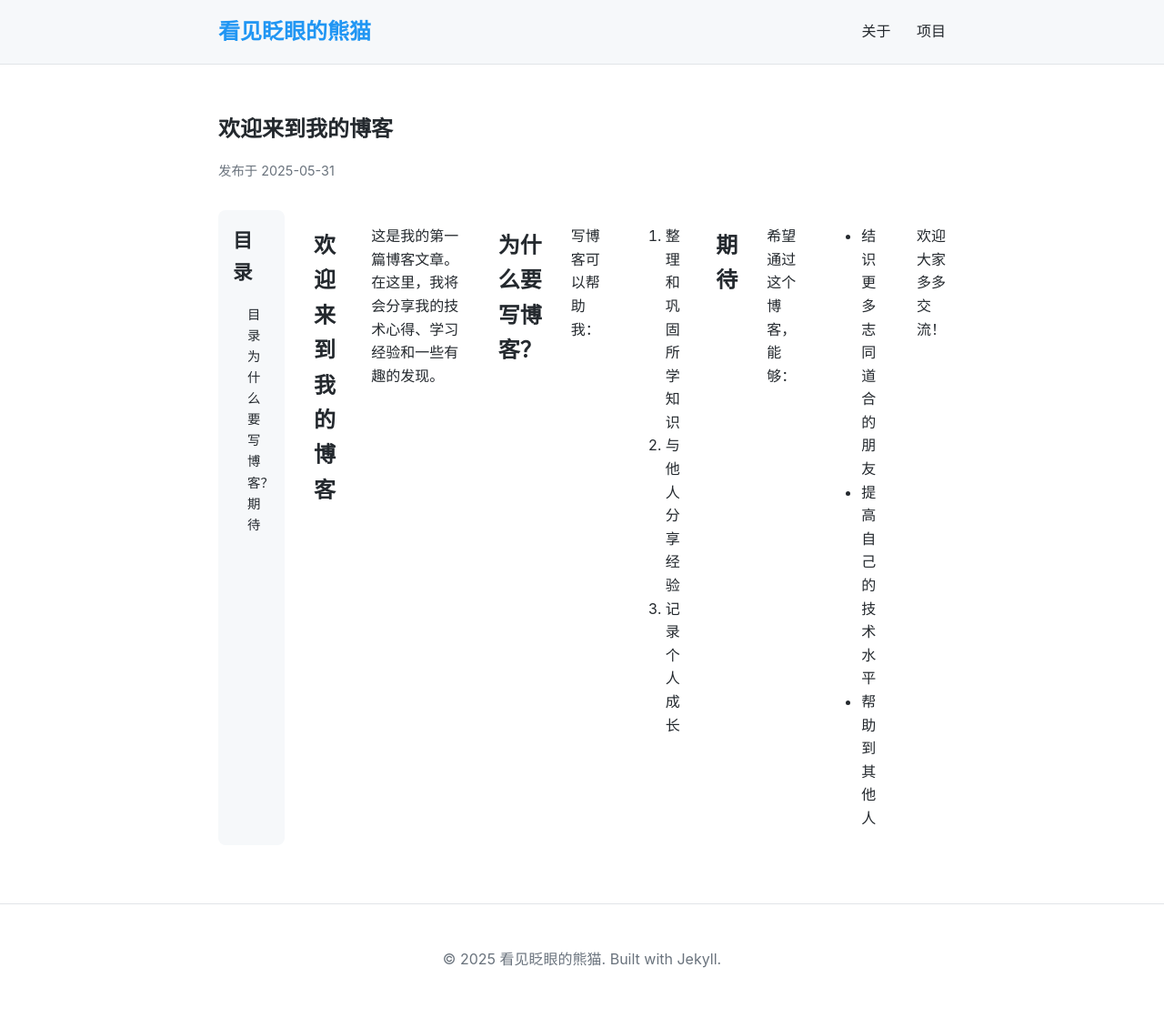
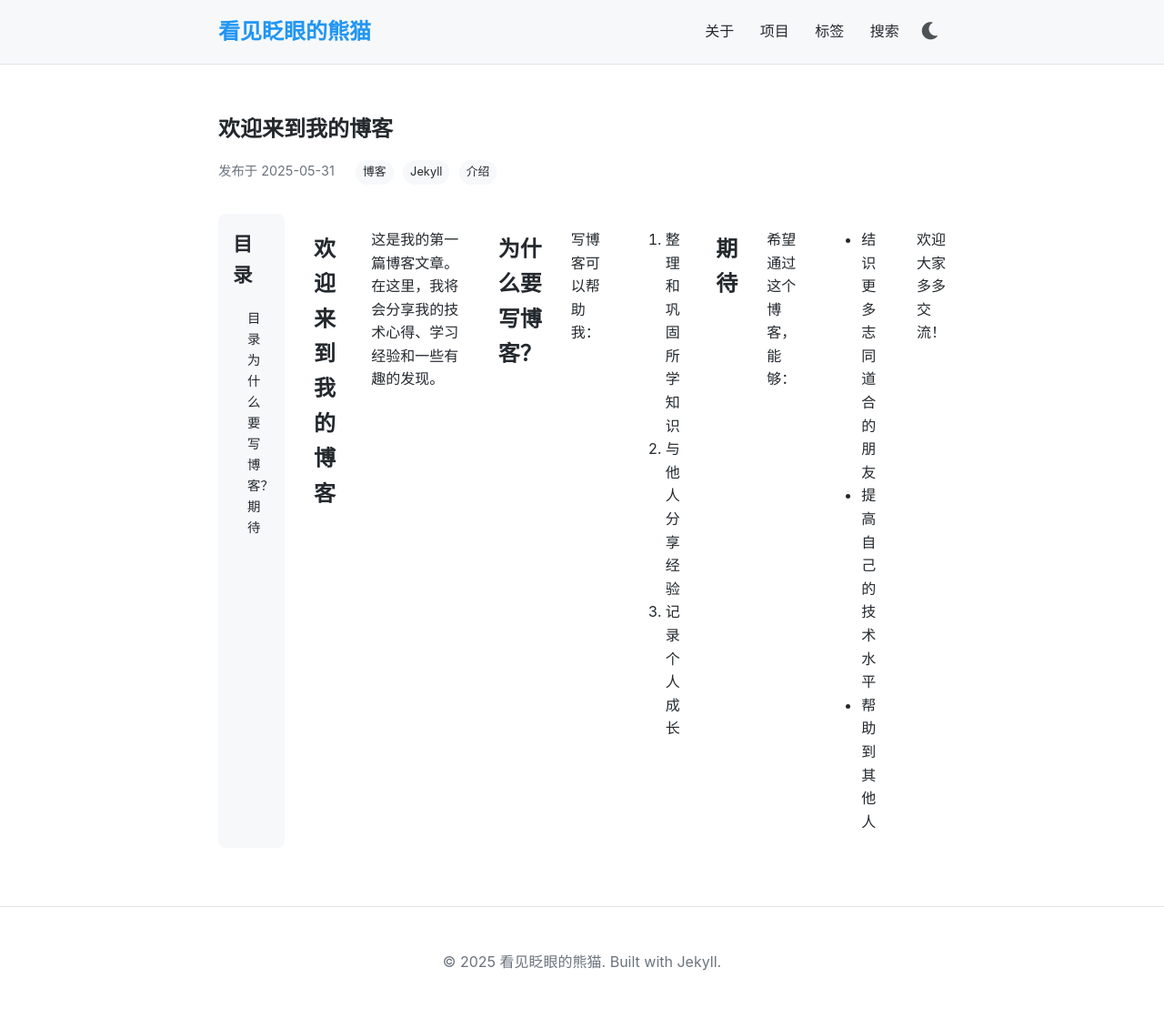
Before and after one commit to kanfu-panda/kanfu-panda.github.io, a Jekyll site: the page built from _posts/2025-05-31-welcome.md, in a window 1280 px wide. Shown: the whole page at 91% size. Built offline with Jekyll 4.4.1, drawn with Linux system fonts in a browser that asks for light colours; comment, search, counter and statistics services are not loaded.

Commit message:
增加标签云、搜索、深色模式等功能

```diff
--- a/_layouts/default.html
+++ b/_layouts/default.html
@@ -10,8 +10,7 @@
 </head>
 <body>    <header class="site-header">
         <div class="wrapper">
-            <a class="site-title" href="{{ '/' | relative_url }}">{{ site.title }}</a>
-            <nav class="site-nav">
+            <a class="site-title" href="{{ '/' | relative_url }}">{{ site.title }}</a>            <nav class="site-nav">
                 <button class="menu-icon" aria-label="Toggle Menu">
                     <span></span>
                     <span></span>
@@ -20,7 +19,12 @@
                 <div class="nav-links">
                     <a href="{{ '/about/' | relative_url }}">关于</a>
                     <a href="{{ '/projects/' | relative_url }}">项目</a>
+                    <a href="{{ '/tags/' | relative_url }}">标签</a>
+                    <a href="{{ '/search/' | relative_url }}">搜索</a>
                 </div>
+                <button class="theme-toggle" aria-label="Toggle Dark Mode">
+                    <i class="fas fa-moon"></i>
+                </button>
             </nav>
         </div>
     </header>
@@ -49,12 +53,33 @@
             language: '{{ site.gitalk.language }}'
         });
         gitalk.render('gitalk-container');
-    </script>    {% endif %}
-
-    <script>
+    </script>    {% endif %}    <script>
+        // 菜单切换
         document.querySelector('.menu-icon').addEventListener('click', function() {
             document.querySelector('.nav-links').classList.toggle('active');
         });
+
+        // 主题切换
+        const themeToggle = document.querySelector('.theme-toggle');
+        const icon = themeToggle.querySelector('i');
+
+        // 检查本地存储的主题
+        const currentTheme = localStorage.getItem('theme') || 'light';
+        document.documentElement.setAttribute('data-theme', currentTheme);
+        updateThemeIcon(currentTheme);
+
+        themeToggle.addEventListener('click', function() {
+            const currentTheme = document.documentElement.getAttribute('data-theme');
+            const newTheme = currentTheme === 'dark' ? 'light' : 'dark';
+
+            document.documentElement.setAttribute('data-theme', newTheme);
+            localStorage.setItem('theme', newTheme);
+            updateThemeIcon(newTheme);
+        });
+
+        function updateThemeIcon(theme) {
+            icon.className = theme === 'dark' ? 'fas fa-sun' : 'fas fa-moon';
+        }
     </script>
 </body>
 </html>
--- a/_layouts/post.html
+++ b/_layouts/post.html
@@ -4,11 +4,17 @@
 
 <article class="post">
     <header class="post-header">
-        <h1 class="post-title">{{ page.title }}</h1>
-        <p class="post-meta">
+        <h1 class="post-title">{{ page.title }}</h1>        <p class="post-meta">
             发布于 {{ page.date | date: "%Y-%m-%d" }}
             {% if page.author %}
             • {{ page.author }}
+            {% endif %}
+            {% if page.tags %}
+            <span class="post-tags">
+                {% for tag in page.tags %}
+                <a href="/tags/#{{ tag | slugify }}" class="post-tag">{{ tag }}</a>
+                {% endfor %}
+            </span>
             {% endif %}
         </p>
     </header>
--- a/_posts/2025-05-31-welcome.md
+++ b/_posts/2025-05-31-welcome.md
@@ -3,6 +3,7 @@
 title: "欢迎来到我的博客"
 date: 2025-05-31
 categories: blog
+tags: [博客, Jekyll, 介绍]
 ---
 
 # 欢迎来到我的博客
--- a/assets/css/style.scss
+++ b/assets/css/style.scss
@@ -2,10 +2,19 @@
 ---
 
 :root {
-  --main-color: #2196f3;
-  --text-color: #24292e;
-  --bg-color: #ffffff;
-  --secondary-bg: #f6f8fa;
+    --main-color: #2196f3;
+    --text-color: #24292e;
+    --bg-color: #ffffff;
+    --secondary-bg: #f6f8fa;
+    --border-color: #e1e4e8;
+}
+
+:root[data-theme="dark"] {
+    --main-color: #58a6ff;
+    --text-color: #c9d1d9;
+    --bg-color: #0d1117;
+    --secondary-bg: #161b22;
+    --border-color: #30363d;
 }
 
 body {
@@ -26,7 +35,7 @@
 /* Header */
 .site-header {
     background: var(--secondary-bg);
-    border-bottom: 1px solid #e1e4e8;
+    border-bottom: 1px solid var(--border-color);
     padding: 1rem 0;
 }
 
@@ -46,6 +55,22 @@
 .site-nav {
     display: flex;
     align-items: center;
+    gap: 1rem;
+}
+
+.theme-toggle {
+    background: none;
+    border: none;
+    color: var(--text-color);
+    cursor: pointer;
+    padding: 0.5rem;
+    font-size: 1.2rem;
+    opacity: 0.8;
+    transition: opacity 0.3s ease;
+
+    &:hover {
+        opacity: 1;
+    }
 }
 
 .menu-icon {
@@ -130,6 +155,108 @@
     text-align: center;
 }
 
+/* Search */
+.search-page {
+    padding: 2rem 0;
+}
+
+.search-container {
+    max-width: 600px;
+    margin: 0 auto;
+}
+
+#search-input {
+    width: 100%;
+    padding: 0.8rem;
+    font-size: 1.1rem;
+    border: 2px solid var(--secondary-bg);
+    border-radius: 0.5rem;
+    margin-bottom: 2rem;
+    transition: border-color 0.3s ease;
+
+    &:focus {
+        outline: none;
+        border-color: var(--main-color);
+    }
+}
+
+.search-result {
+    padding: 1rem;
+    margin-bottom: 1rem;
+    border-bottom: 1px solid var(--secondary-bg);
+
+    h3 {
+        margin: 0 0 0.5rem 0;
+
+        a {
+            color: var(--text-color);
+            text-decoration: none;
+
+            &:hover {
+                color: var(--main-color);
+            }
+        }
+    }
+
+    p {
+        margin: 0.5rem 0;
+        color: #6a737d;
+        font-size: 0.9rem;
+    }
+}
+
+/* Tags */
+.tags-page {
+    padding: 2rem 0;
+}
+
+.tag-cloud {
+    margin: 2rem 0;
+    text-align: center;
+
+    .tag-link {
+        display: inline-block;
+        margin: 0.5rem;
+        padding: 0.3rem 0.8rem;
+        background: var(--secondary-bg);
+        border-radius: 2rem;
+        color: var(--text-color);
+        text-decoration: none;
+        transition: all 0.3s ease;
+
+        &:hover {
+            background: var(--main-color);
+            color: white;
+        }
+
+        span {
+            font-size: 0.8em;
+            opacity: 0.7;
+        }
+    }
+}
+
+.tag-section {
+    margin: 2rem 0;
+    padding-top: 2rem;
+    border-top: 1px solid #e1e4e8;
+
+    h2 {
+        color: var(--main-color);
+    }
+
+    ul {
+        list-style: none;
+        padding: 0;
+    }
+
+    .post-date {
+        color: #6a737d;
+        font-size: 0.9rem;
+        margin-right: 1rem;
+    }
+}
+
 /* Posts */
 .post-list {
     list-style: none;
@@ -139,6 +266,27 @@
 .post-meta {
     color: #6a737d;
     font-size: 0.9rem;
+
+    .post-tags {
+        margin-left: 1rem;
+
+        .post-tag {
+            display: inline-block;
+            padding: 0.2rem 0.5rem;
+            margin: 0 0.2rem;
+            background: var(--secondary-bg);
+            border-radius: 1rem;
+            font-size: 0.8rem;
+            color: var(--text-color);
+            text-decoration: none;
+            transition: all 0.3s ease;
+
+            &:hover {
+                background: var(--main-color);
+                color: white;
+            }
+        }
+    }
 }
 
 .post {
```
Also changed, not shown: search.json (added, +15 -0 lines), search.md (added, +27 -0 lines), tags.md (added, +34 -0 lines).
